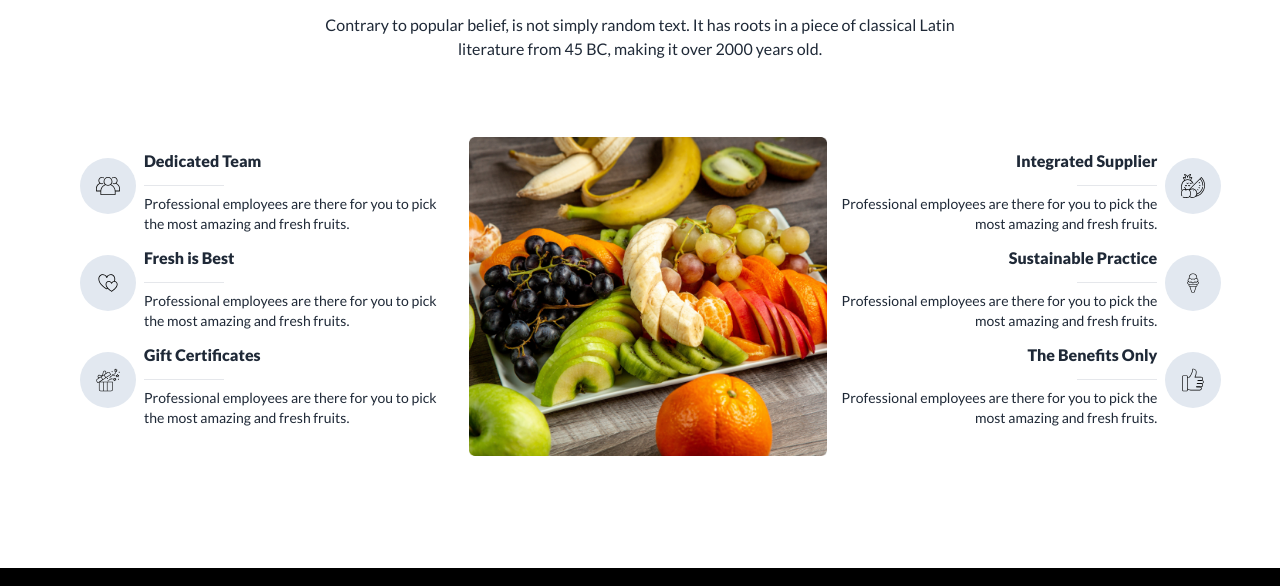
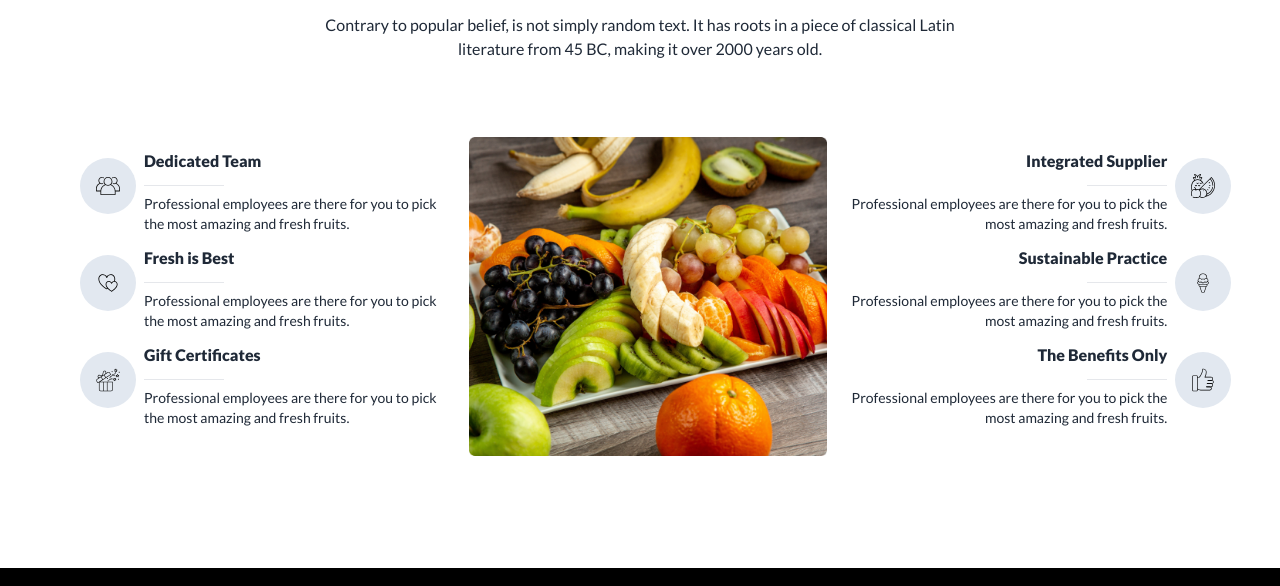
Before and after one commit to Munshi91/programmingHero-fruit-burst, a plain HTML site: page index.html in a window 1280 px wide. Shown: the part 2740-3326 px from the top of the page. Drawn offline with nearby package versions, Linux system fonts and the light colour scheme.

Commit message:
footer Update

```diff
--- a/index.html
+++ b/index.html
@@ -267,8 +267,7 @@
               <img src="./images/fruit6.png" alt="">
               <h3 class="font-bold text-lg last:">Apples</h3>
               <p class="md:py-3 md:px-10 text-center">Professional employees are there for you to pick the most amazing
-                and
-                fresh fruits.
+                and fresh fruits.
               </p>
               <span><svg width="160" height="24" viewBox="0 0 160 24" fill="none" xmlns="http://www.w3.org/2000/svg">
                   <path
@@ -890,7 +889,7 @@
         <div class="flex-1 py-4">
           <img src="./images/whychoose1.png" alt="">
         </div>
-        <div class="flex-1 py-4  pr-10 md:pr-0">
+        <div class="flex-1 py-4 pl-4 md:pl-5  pr-10 md:pr-0">
           <div class="flex justify-center items-center text-right space-x-2">
             <span>
               <h3 class="text-1xl font-extrabold py-3 ">Integrated Supplier</h3>
```
